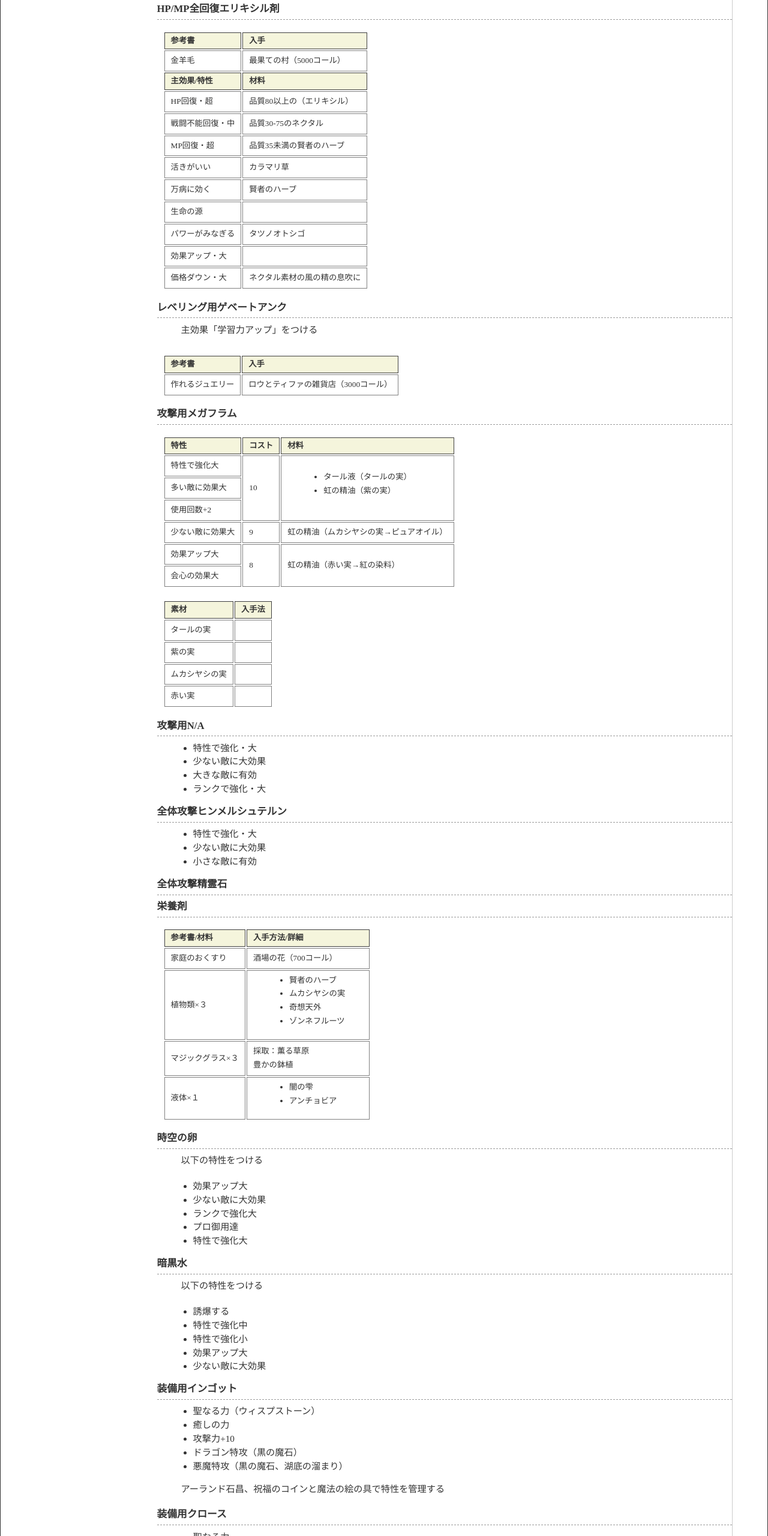
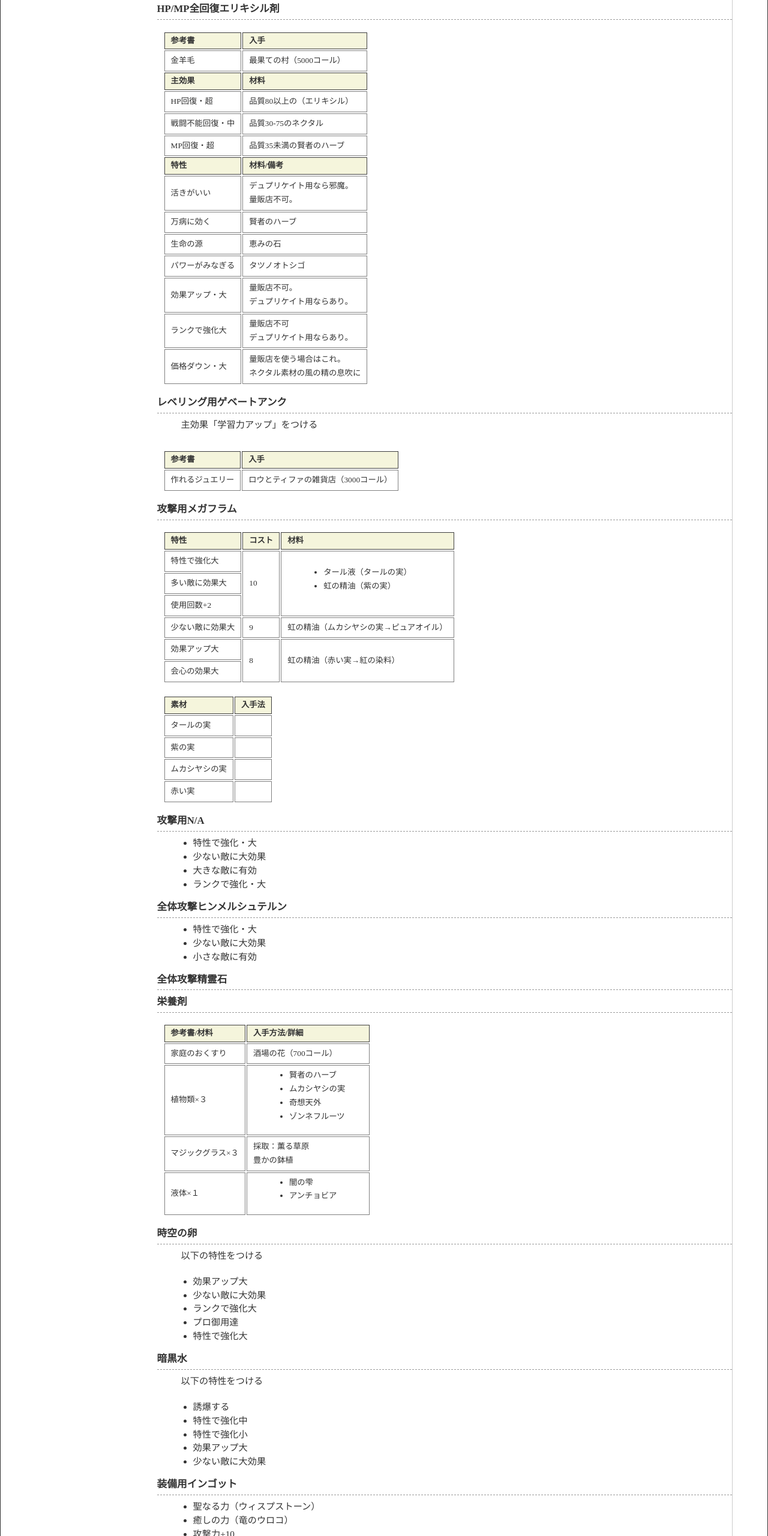
Before and after one commit to elleonard/totori, a plain HTML site: page item.html in a window 1280 px wide. Shown: the part 1260-3820 px from the top of the page at 60% size. Drawn offline with Linux system fonts and the light colour scheme.

Commit message:
add item data

```diff
--- a/item.html
+++ b/item.html
@@ -168,7 +168,7 @@
       	    	<td>最果ての村（5000コール）</td>
       	    </tr>
       		<tr>
-      			<th>主効果/特性</th>
+      			<th>主効果</th>
       			<th>材料</th>
       		</tr>
       		<tr>
@@ -184,8 +184,15 @@
       			<td>品質35未満の賢者のハーブ</td>
       		</tr>
       		<tr>
+      			<th>特性</th>
+      			<th>材料/備考</th>
+      		</tr>
+      		<tr>
       			<td>活きがいい</td>
-      			<td>カラマリ草</td>
+      			<td>
+      			    デュプリケイト用なら邪魔。<br />
+      			    量販店不可。
+      			</td>
       		</tr>
       		<tr>
       			<td>万病に効く</td>
@@ -193,7 +200,7 @@
       		</tr>
       		<tr>
       			<td>生命の源</td>
-      			<td></td>
+      			<td>恵みの石</td>
       		</tr>
       		<tr>
       			<td>パワーがみなぎる</td>
@@ -201,11 +208,24 @@
       		</tr>
       		<tr>
       			<td>効果アップ・大</td>
-      			<td></td>
+      			<td>
+      			    量販店不可。<br />
+      			    デュプリケイト用ならあり。
+      			</td>
+      		</tr>
+      		<tr>
+      			<td>ランクで強化大</td>
+      			<td>
+      			    量販店不可<br />
+      			    デュプリケイト用ならあり。
+      			</td>
       		</tr>
       	    <tr>
       	    	<td>価格ダウン・大</td>
-      	    	<td>ネクタル素材の風の精の息吹に</td>
+      	    	<td>
+      	    	    量販店を使う場合はこれ。<br />
+      	    	    ネクタル素材の風の精の息吹に
+      	    	</td>
       	    </tr>
       	</tbody>
       </table>
@@ -374,12 +394,15 @@
      	<h3>装備用インゴット</h3>
      	<ul>
      		<li>聖なる力（ウィスプストーン）</li>
-     		<li>癒しの力</li>
+     		<li>癒しの力（竜のウロコ）</li>
      		<li>攻撃力+10</li>
      		<li>ドラゴン特攻（黒の魔石）</li>
      		<li>悪魔特攻（黒の魔石、湖底の溜まり）</li>
      	</ul>
-     	<p>アーランド石昌、祝福のコインと魔法の絵の具で特性を管理する</p>
+     	<p>
+     	    アーランド石昌、祝福のコインと魔法の絵の具で特性を管理する<br />
+     	    竜のウロコはドラゴンを倒すか、エビルフェイス後限定
+     	</p>
      </article>
      <article class="post">
      	<h3>装備用クロース</h3>
@@ -413,6 +436,15 @@
      	    <li>技威力+30%</li>
      	</ul>
      </article>
+     <article class="post">
+     	<h3>生命の水</h3>
+     	<ol>
+     	    <li>パメラ屋で販売（7000コール）</li>
+     		<li>3年目1月1日以降、ロロナのアトリエでステルクイベント（ステルク交友値50以上）</li>
+     		<li>冒険者ランクCOBALTへのランクアップボーナス</li>
+     		<li>イクセルとの料理勝負に勝利</li>
+     	</ol>
+     </article>
     </section>
     <section id="book">
      <h2><a name="book">参考書</a></h2>
```
Also changed, not shown: plan.html (+11 -1 lines).
